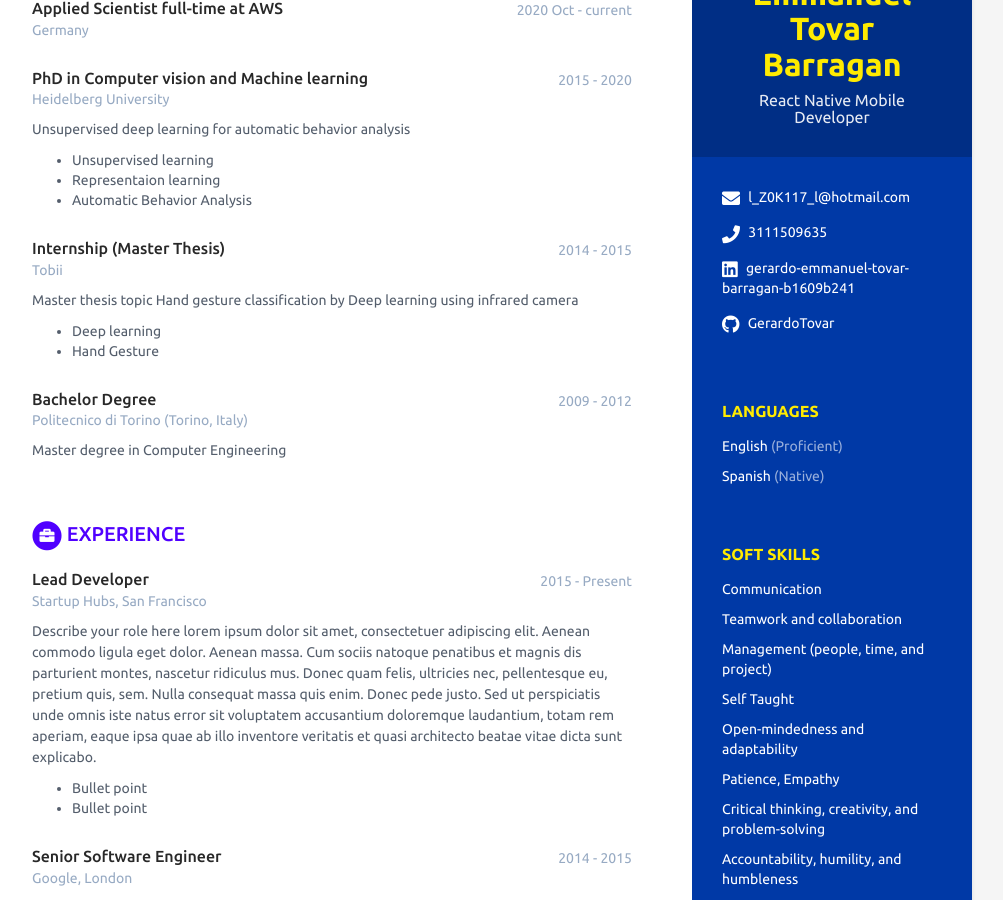
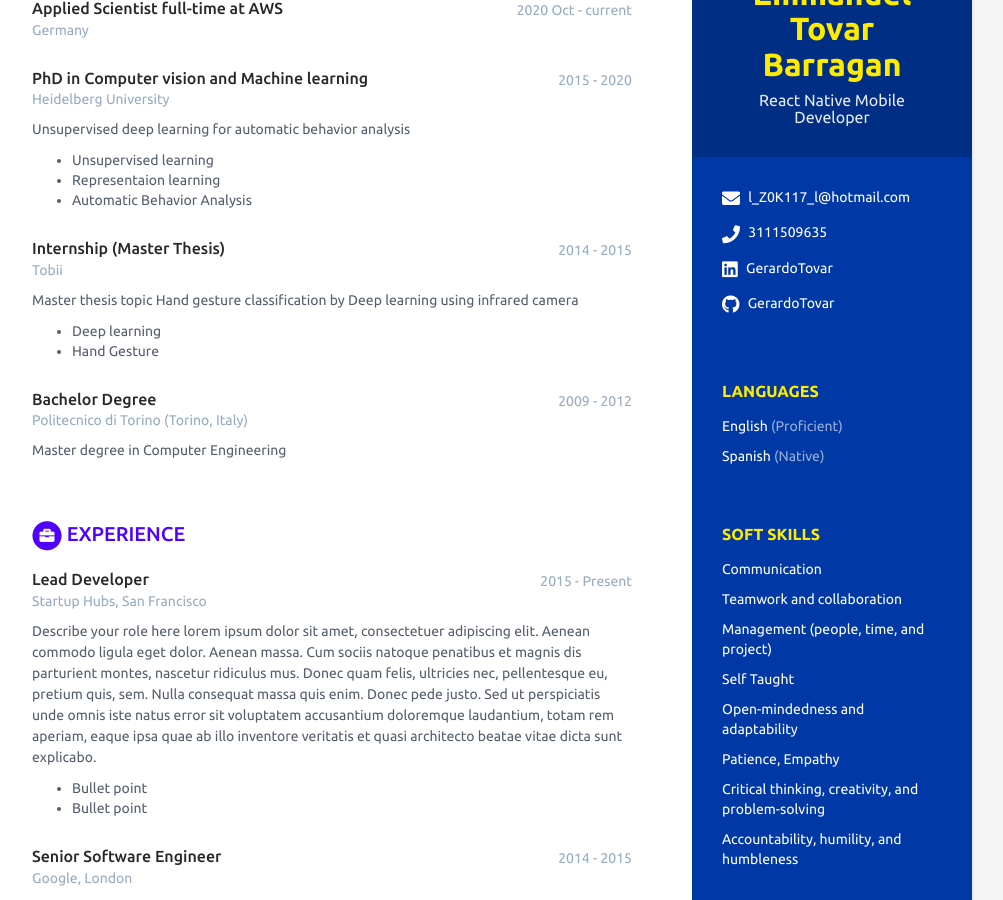
Before and after one commit to BC-MAY-21-RN/scorecard-GerardoTovar, a Jekyll site: the page built from index.html, in a window 1280 px wide and 900 px high, scrolled down 334 px. Shown: the whole window, without its empty margins (168-1171 px from the left). Built offline with Jekyll 4.4.1, drawn with Linux system fonts in a browser that asks for light colours.

Commit message:
Update linkedin

```diff
--- a/_data/data.yml
+++ b/_data/data.yml
@@ -15,7 +15,7 @@ sidebar:
   email: l_Z0K117_l@hotmail.com
   phone: 3111509635
   website: # No agregar http://
-  linkedin: gerardo-emmanuel-tovar-barragan-b1609b241
+  linkedin: GerardoTovar
   github: GerardoTovar
   gitlab:
   bitbucket:
```
